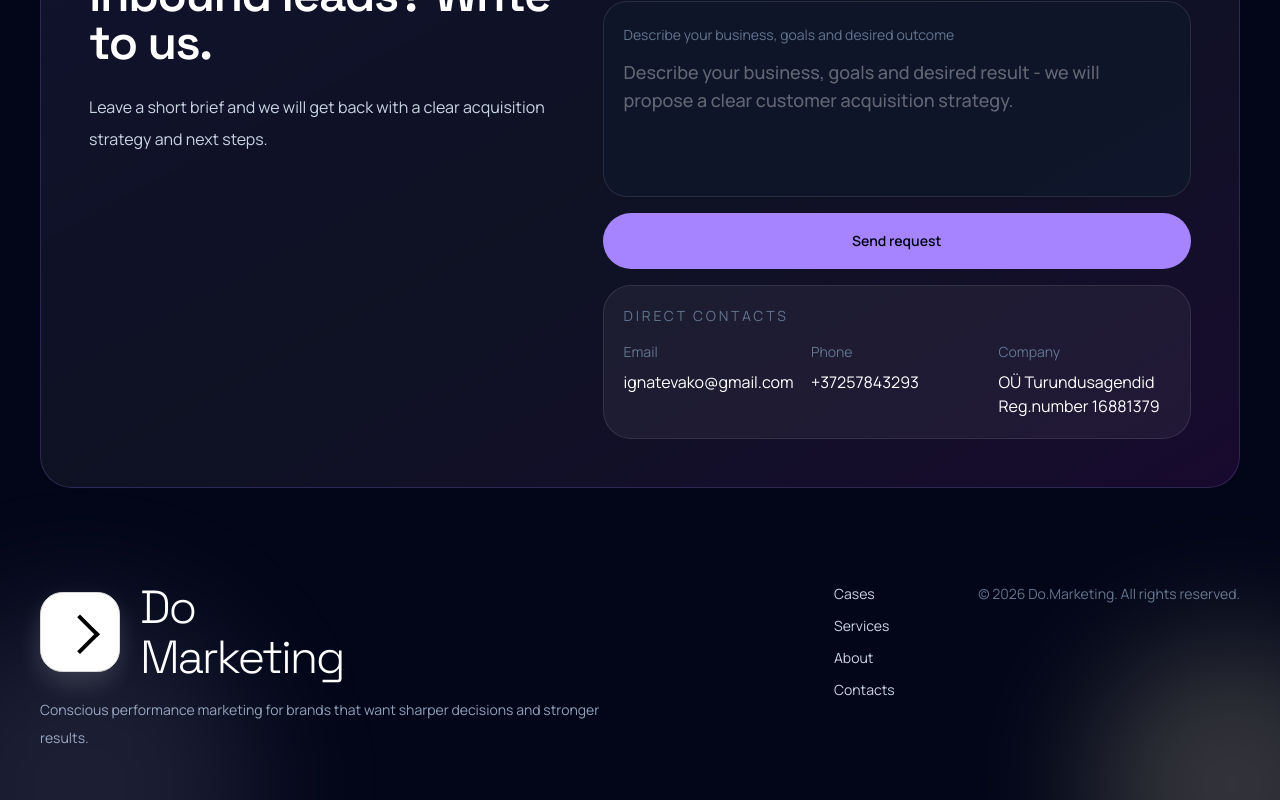
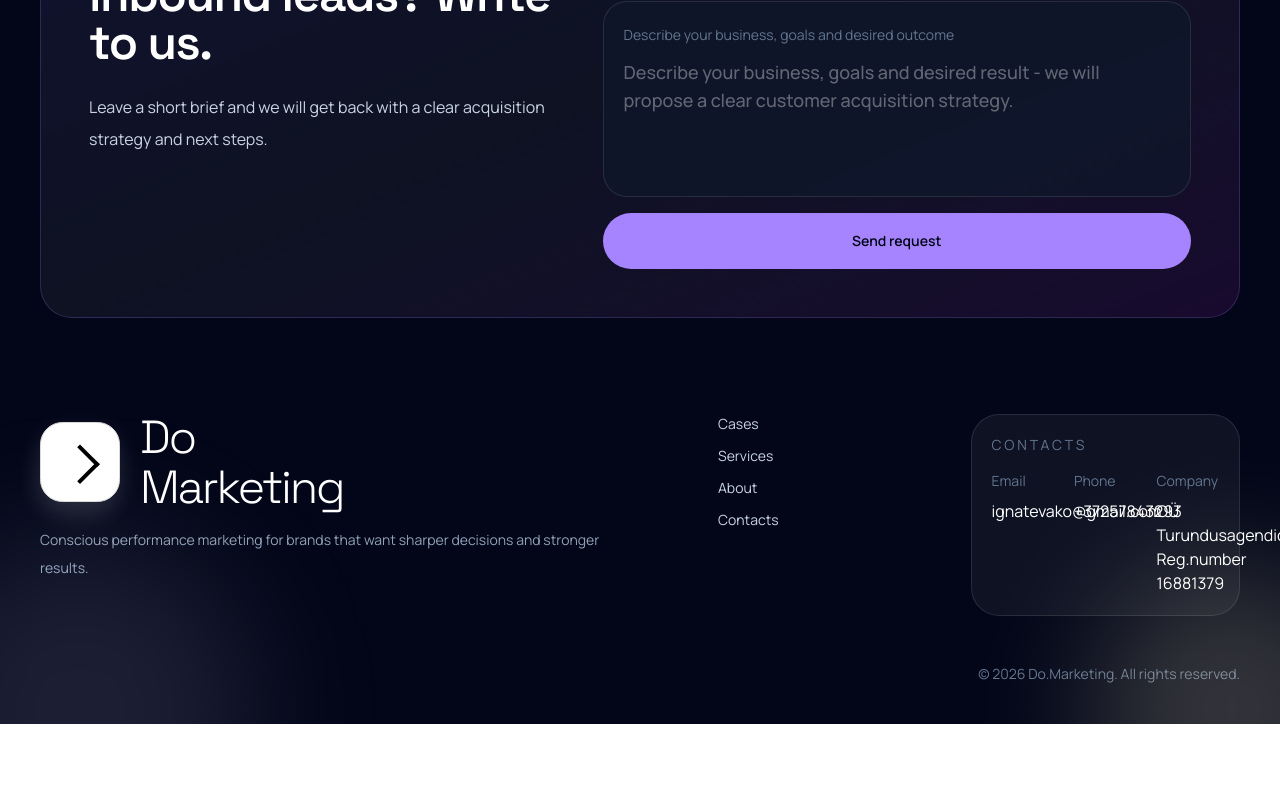
Before and after one commit to ignatevako-ko/site, a Next.js app: page / in a window 1280 px wide. Shown: the part 4001-4801 px from the top of the page. After the commit the page ends 4725 px from the top, so only its background shows below. Built offline with nearby package versions, Linux system fonts and the light colour scheme.

Commit message:
Move direct contacts into footer

```diff
--- a/src/components/contact-form.tsx
+++ b/src/components/contact-form.tsx
@@ -2,11 +2,10 @@
 
 import { useState } from "react";
 import { footerContactCopy } from "@/data/footer-contact-copy";
-import type { ContactContent, Language } from "@/data/site-content";
+import type { Language } from "@/data/site-content";
 
 type ContactFormProps = {
   language: Language;
-  contacts: ContactContent;
 };
 
 type FormState = {
@@ -21,7 +20,7 @@ const initialState: FormState = {
   brief: "",
 };
 
-export function ContactForm({ language, contacts }: ContactFormProps) {
+export function ContactForm({ language }: ContactFormProps) {
   const copy = footerContactCopy[language];
   const [formState, setFormState] = useState<FormState>(initialState);
   const [status, setStatus] = useState<"idle" | "loading" | "success" | "error">(
@@ -116,30 +115,6 @@ export function ContactForm({ language, contacts }: ContactFormProps) {
           </button>
         </form>
 
-        <div className="rounded-[1.75rem] border border-white/10 bg-white/5 p-5">
-          <p className="text-sm uppercase tracking-[0.2em] text-slate-500">
-            {copy.contactLabel}
-          </p>
-          <div className="mt-4 grid gap-4 sm:grid-cols-3">
-            <div>
-              <p className="text-sm text-slate-500">{contacts.labels.email}</p>
-              <a href={`mailto:${contacts.email}`} className="mt-2 block text-white">
-                {contacts.email}
-              </a>
-            </div>
-            <div>
-              <p className="text-sm text-slate-500">{contacts.labels.phone}</p>
-              <a href={`tel:${contacts.phone}`} className="mt-2 block text-white">
-                {contacts.phone}
-              </a>
-            </div>
-            <div>
-              <p className="text-sm text-slate-500">{contacts.labels.company}</p>
-              <p className="mt-2 text-white">{contacts.company}</p>
-            </div>
-          </div>
-        </div>
-
         {status === "success" ? (
           <p className="text-sm text-emerald-300">{copy.success}</p>
         ) : null}
--- a/src/components/site-footer.tsx
+++ b/src/components/site-footer.tsx
@@ -12,11 +12,11 @@ export function SiteFooter({ content, language }: SiteFooterProps) {
     <footer id="contacts" className="border-t border-white/10 bg-slate-950">
       <div className="mx-auto w-full max-w-7xl px-6 py-12 lg:px-10 lg:pt-20">
         <div className="rounded-[2rem] border border-violet-400/20 bg-gradient-to-br from-violet-400/10 via-white/5 to-fuchsia-500/10 p-8 lg:p-12">
-          <ContactForm language={language} contacts={content.contacts} />
+          <ContactForm language={language} />
         </div>
       </div>
 
-      <div className="mx-auto grid w-full max-w-7xl gap-10 px-6 py-12 lg:grid-cols-[1.3fr_0.7fr] lg:px-10">
+      <div className="mx-auto grid w-full max-w-7xl gap-10 px-6 py-12 lg:grid-cols-[1.1fr_0.9fr] lg:px-10">
         <div className="space-y-4">
           <BrandLogo />
           <p className="max-w-xl text-sm leading-7 text-slate-400">
@@ -24,7 +24,7 @@ export function SiteFooter({ content, language }: SiteFooterProps) {
           </p>
         </div>
 
-        <div className="flex flex-col gap-4 sm:flex-row sm:justify-between">
+        <div className="grid gap-8 lg:grid-cols-[0.45fr_0.55fr]">
           <div className="space-y-3">
             {content.footer.links.map((link) => (
               <a
@@ -36,8 +36,38 @@ export function SiteFooter({ content, language }: SiteFooterProps) {
               </a>
             ))}
           </div>
-          <p className="text-sm text-slate-500">{content.footer.copyright}</p>
+
+          <div className="rounded-[1.75rem] border border-white/10 bg-white/5 p-5">
+            <p className="text-sm uppercase tracking-[0.2em] text-slate-500">
+              {content.sections.contacts}
+            </p>
+            <div className="mt-4 grid gap-5 sm:grid-cols-3">
+              <div>
+                <p className="text-sm text-slate-500">{content.contacts.labels.email}</p>
+                <a
+                  href={`mailto:${content.contacts.email}`}
+                  className="mt-2 block text-white"
+                >
+                  {content.contacts.email}
+                </a>
+              </div>
+              <div>
+                <p className="text-sm text-slate-500">{content.contacts.labels.phone}</p>
+                <a href={`tel:${content.contacts.phone}`} className="mt-2 block text-white">
+                  {content.contacts.phone}
+                </a>
+              </div>
+              <div>
+                <p className="text-sm text-slate-500">{content.contacts.labels.company}</p>
+                <p className="mt-2 text-white">{content.contacts.company}</p>
+              </div>
+            </div>
+          </div>
         </div>
+      </div>
+
+      <div className="mx-auto flex w-full max-w-7xl justify-end px-6 pb-10 lg:px-10">
+        <p className="text-sm text-slate-500">{content.footer.copyright}</p>
       </div>
     </footer>
   );
```
